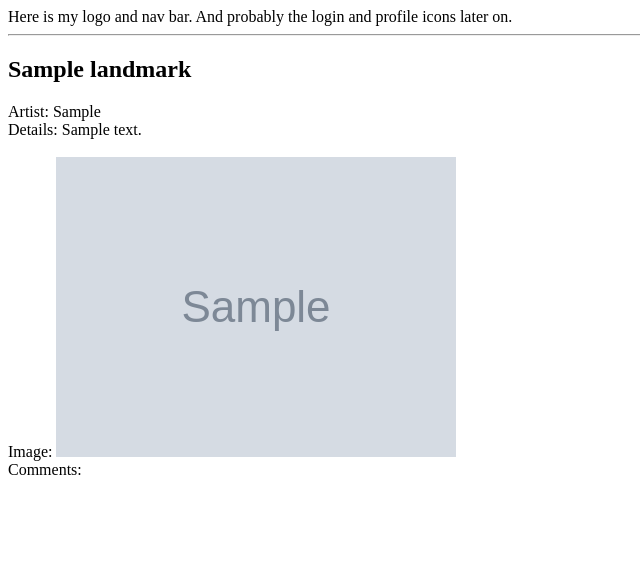
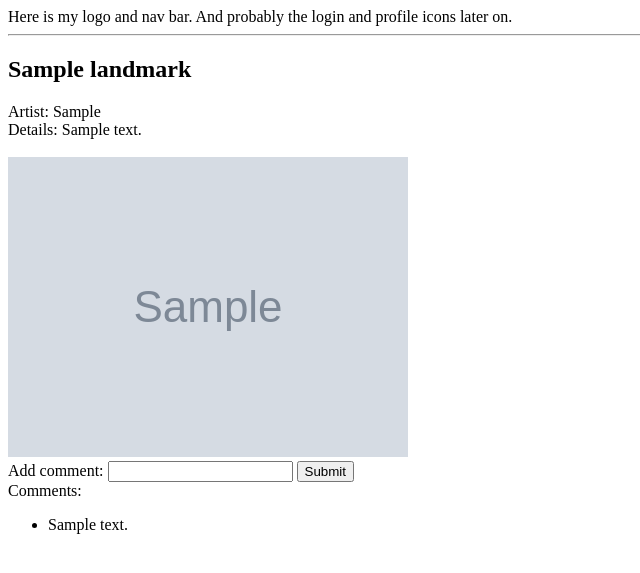
Before and after one commit to DrewForeman/tagline, a Flask app: page /route/1 in a window 1280 px wide. Shown: the top 573 px of the page, without its empty margins (0-640 px from the left). Run offline with Flask 2, Linux system fonts and the light colour scheme; tables that the repository leaves empty hold one stand-in row (values such as "Sample post"); grey boxes marked "Sample" are stand-in pictures; some libraries are stand-ins or nearby versions.

Commit message:
added user comment functionality and new user tag html

```diff
--- a/model.py
+++ b/model.py
@@ -74,7 +74,7 @@ class Comment(db.Model):
     comment_id = db.Column(db.Integer, autoincrement=True, primary_key=True)
     landmark_id = db.Column(db.Integer, db.ForeignKey('landmarks.landmark_id'), nullable=False)
     user_id = db.Column(db.Integer, db.ForeignKey('users.user_id'), nullable=False)
-    comment = db.Column(db.String(600), nullable=False)
+    content = db.Column(db.String(600), nullable=False)
     logged_at = db.Column(db.DateTime, default=datetime.utcnow, nullable=False)
 
     user = db.relationship("User",
--- a/server.py
+++ b/server.py
@@ -9,7 +9,7 @@ from jinja2 import StrictUndefined
 from flask import Flask, render_template, redirect, request, flash, session
 from flask_debugtoolbar import DebugToolbarExtension
 
-from model import Landmark, User, connect_to_db, db
+from model import Landmark, User, Comment, connect_to_db, db
 
 from route import api_key, find_landmarks, find_route_coordinates, find_bounding_box, query_landmarks
 
@@ -112,6 +112,28 @@ def handle_registration():
 
 
 
+@app.route('/handle-comment', methods=["POST"])
+def handle_comment():
+    """Add user's comment to db and update current page if user is logged in.
+    If not logged in, flash notification to log in."""
+
+    content = request.form.get('comment')
+    landmark_id = request.form.get('landmark_id')
+
+    user_id = session.get('user')
+
+    if user_id:
+        comment = Comment(landmark_id=landmark_id,
+                          user_id=user_id,
+                          content=content)
+        db.session.add(comment)
+        db.session.commit()
+        return redirect('/route/' + landmark_id)
+    else:
+        flash("Must be logged in to leave a comment.")
+        return redirect('/route/' + landmark_id)
+
+
 
 if __name__ == "__main__":
     # We have to set debug=True here, since it has to be True at the point
--- a/templates/homepage.html
+++ b/templates/homepage.html
@@ -15,6 +15,8 @@ Where are you going?<br><br>
 
 
 <br><br>
+<a href="/add-tag">Add new tag</a>
+<br><br>
 <a href="/login"> Log in </a>
 
 {% endblock %}
--- a/templates/landmark_info.html
+++ b/templates/landmark_info.html
@@ -9,12 +9,24 @@ Details: {{ landmark.details }}<br>
 
 
 {% if landmark.image_url %}
-Image: <img src="{{ landmark.image_url }}"> <br>
+<img src="{{ landmark.image_url }}"> <br>
 {% endif %}
 
 
+<form action='/handle-comment' method="POST">
+    Add comment: <input type="text" name="comment">
+    <input type="hidden" name="landmark_id" value="{{ landmark.landmark_id }}">
+    <input type="submit" value="Submit">
+</form>
+
 Comments:
-
+<ul>
+    {% for comment in landmark.comments%}
+    <li>
+        {{ comment.content}}
+    </li>
+    {% endfor %}
+</ul>
 
 <!-- <form action="/route" method="POST">
 
```
Also changed, not shown: templates/add_tag.html (added, +26 -0 lines).
